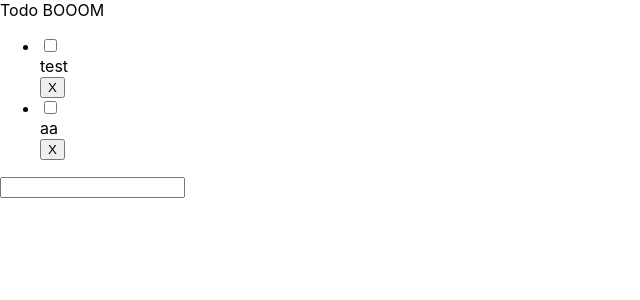
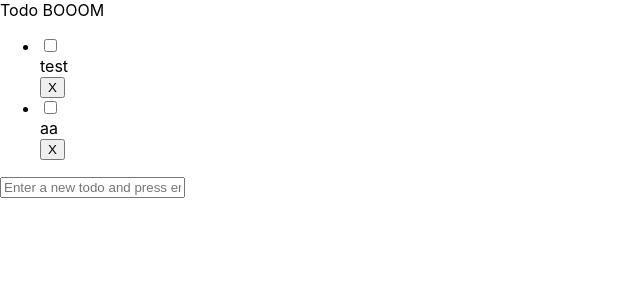
Before and after one commit to JonatanMartens/TodoBom, a React (Create React App) app: page / in a window 1280 px wide. Shown: the top 300 px of the page, without its empty margins (0-640 px from the left). Built offline with nearby package versions, Linux system fonts and the light colour scheme.

Commit message:
Add placeholder text

```diff
--- a/src/components/TodoAdder.js
+++ b/src/components/TodoAdder.js
@@ -16,7 +16,12 @@ export default function TodoAdder(props) {
 
   return (
     <form className="todoAdder" onSubmit={handleSubmit}>
-      <input type="text" onChange={handleChange} value={todoText}></input>
+      <input
+        type="text"
+        placeholder="Enter a new todo and press enter"
+        onChange={handleChange}
+        value={todoText}
+      ></input>
     </form>
   );
 }
```
